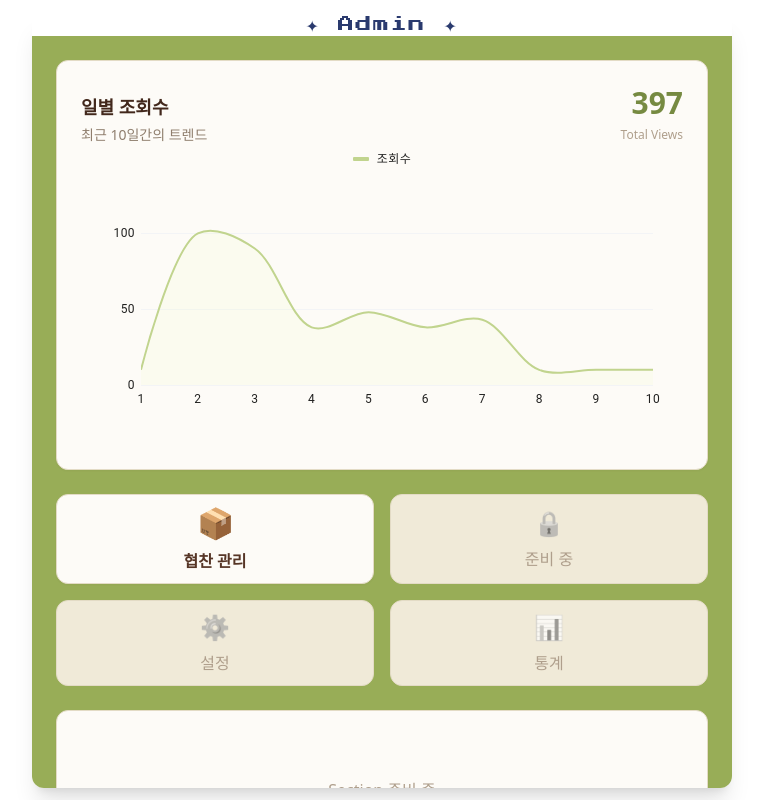
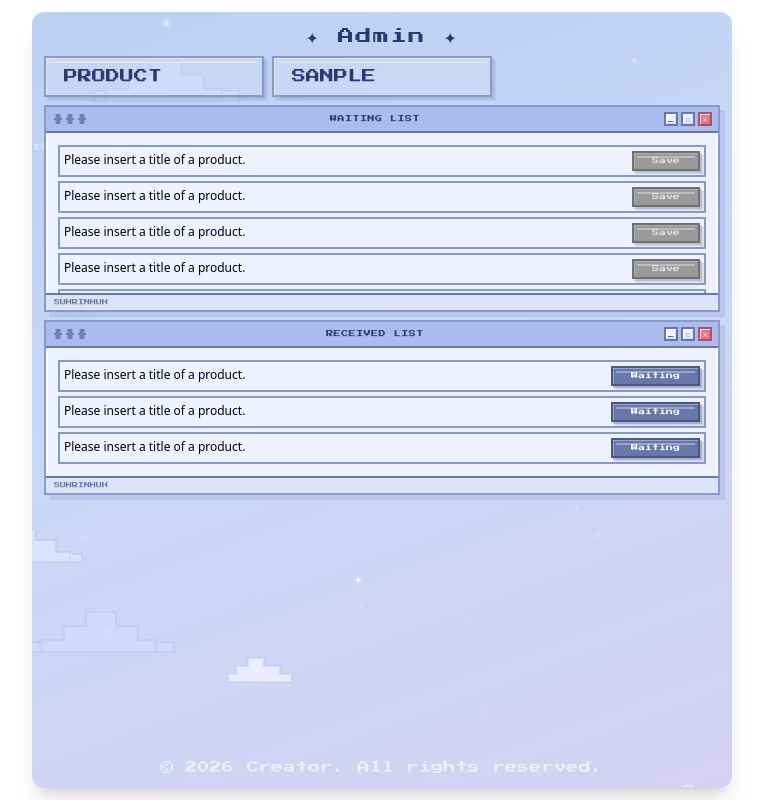
Before and after one commit to suhrin-huh/creator, a Next.js app: page /admin in a window 1280 px wide. Shown: the whole page, without its empty margins (258-1021 px from the left). Built offline with nearby package versions, Linux system fonts and the light colour scheme.

Commit message:
feat: admin 페이지 UI 수정

```diff
--- a/src/app/admin/_components/AdminContainer.tsx
+++ b/src/app/admin/_components/AdminContainer.tsx
@@ -1,16 +1,45 @@
+"use client";
+
+import { useRouter } from "next/navigation";
+
 // components
-import DailyViewChart from "./DailyViewChart";
-import QuickActions from "./QuickActions";
+import PixelButton from "@/components/common/PixelButton";
+import PixelWindow from "@/components/common/PixelWindow";
 
 export default function AdminContainer() {
+  const router = useRouter();
   return (
-    <main className="bg-primary flex flex-1 flex-col gap-6 p-6">
-      <DailyViewChart />
-      <QuickActions />
-      {/* Placeholder */}
-      <section className="flex h-40 items-center justify-center rounded-lg border border-gray-200 bg-white p-6 text-gray-400 shadow-sm">
-        Section 준비 중
+    <main className="gap-sm flex flex-1 flex-col">
+      <section className="gap-sm grid grid-cols-2 md:grid-cols-3">
+        <PixelButton variant="ghost" onClick={() => router.push("/admin/sponsorships")}>
+          <p className="font-pixel text-body-sm">PRODUCT</p>
+        </PixelButton>
+        <PixelButton variant="ghost" onClick={() => router.push("/admin/sponsorships")}>
+          <p className="font-pixel text-body-sm">SANPLE</p>
+        </PixelButton>
       </section>
+      <PixelWindow title="WAITING LIST" statusBar={<p>SUHRINHUH</p>}>
+        <div className="p-md gap-y-xs hide-scrollbar flex h-40 flex-col overflow-scroll">
+          {Array.from({ length: 5 }).map((_, i) => (
+            <div key={i} className="border-win-border p-xs flex border-2">
+              <p className="text-body-xs flex-1 truncate">Please insert a title of a product.</p>
+              <PixelButton variant="muted" className="text-body-xs h-[20px]">
+                Save
+              </PixelButton>
+            </div>
+          ))}
+        </div>
+      </PixelWindow>
+      <PixelWindow title="RECEIVED LIST" statusBar={<p>SUHRINHUH</p>}>
+        <div className="p-md gap-y-xs flex flex-col">
+          {Array.from({ length: 3 }).map((_, i) => (
+            <div key={i} className="border-win-border p-xs flex border-2">
+              <p className="text-body-xs flex-1 truncate">Please insert a title of a product.</p>
+              <PixelButton className="text-body-xs h-[20px]">Waiting</PixelButton>
+            </div>
+          ))}
+        </div>
+      </PixelWindow>
     </main>
   );
 }
--- a/src/app/admin/layout.tsx
+++ b/src/app/admin/layout.tsx
@@ -1,14 +1,15 @@
 // components
 import Header from "@/components/common/Header";
 import Footer from "@/components/common/Footer";
-
+import PixelBackground from "@/components/common/PixelBackground";
 interface AdminRootLayoutProps {
   children: React.ReactNode;
 }
 
 export default function AdminRootLayout({ children }: AdminRootLayoutProps) {
   return (
-    <div className="hide-scrollbar relative flex max-w-175 min-w-75 flex-1 flex-col overflow-scroll md:rounded-lg md:shadow-xl">
+    <div className="bg-main-gradient hide-scrollbar gap-sm p-md relative isolate flex max-w-175 min-w-78 flex-1 flex-col overflow-scroll md:rounded-lg md:shadow-xl">
+      <PixelBackground />
       <Header title={"Admin"} />
       {children}
       <Footer />
```
